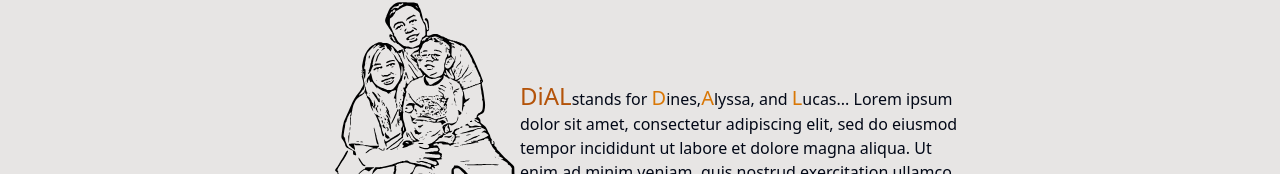
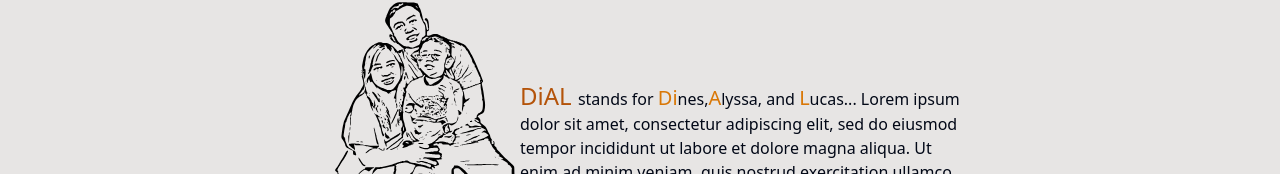
Before and after one commit to dinesdayrit/DiALHub-Store-React-TS-Tailwind, a React (Vite) app: page /about in a window 1280 px wide. Shown: the part 183-357 px from the top of the page. Built offline with nearby package versions, Linux system fonts and the light colour scheme.

Commit message:
update about

```diff
--- a/src/pages/About.tsx
+++ b/src/pages/About.tsx
@@ -7,8 +7,8 @@ export default function About () {
             <div className="flex flex-col lg:flex-row items-center w-1/2">
             <img src="/fam-pic.svg" width={200}/>
             <p className="text-mono">
-            <span className="text-2xl text-amber-700">DiAL</span>
-            stands for <span className="text-xl text-amber-600">D</span>ines,
+            <span className="text-2xl text-amber-700">DiAL </span>
+            stands for <span className="text-xl text-amber-600">Di</span>nes,
             <span className="text-xl text-amber-600">A</span>lyssa,
              and <span className="text-xl text-amber-600">L</span>ucas...
               Lorem ipsum dolor sit amet, consectetur adipiscing elit, sed do eiusmod tempor incididunt ut labore et dolore magna aliqua. Ut enim ad minim veniam, quis nostrud exercitation ullamco laboris nisi ut aliquip ex ea commodo consequat.
```
